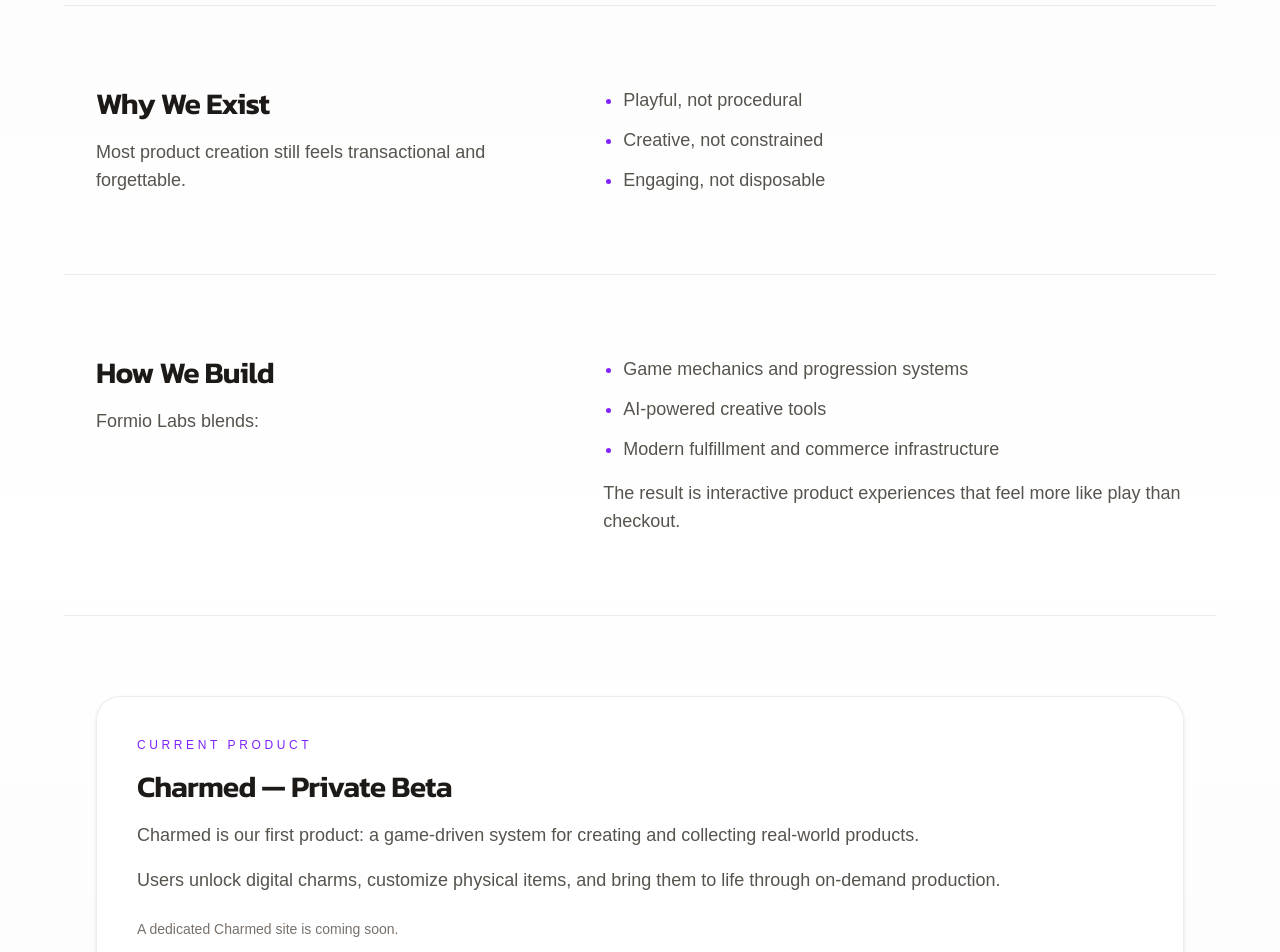
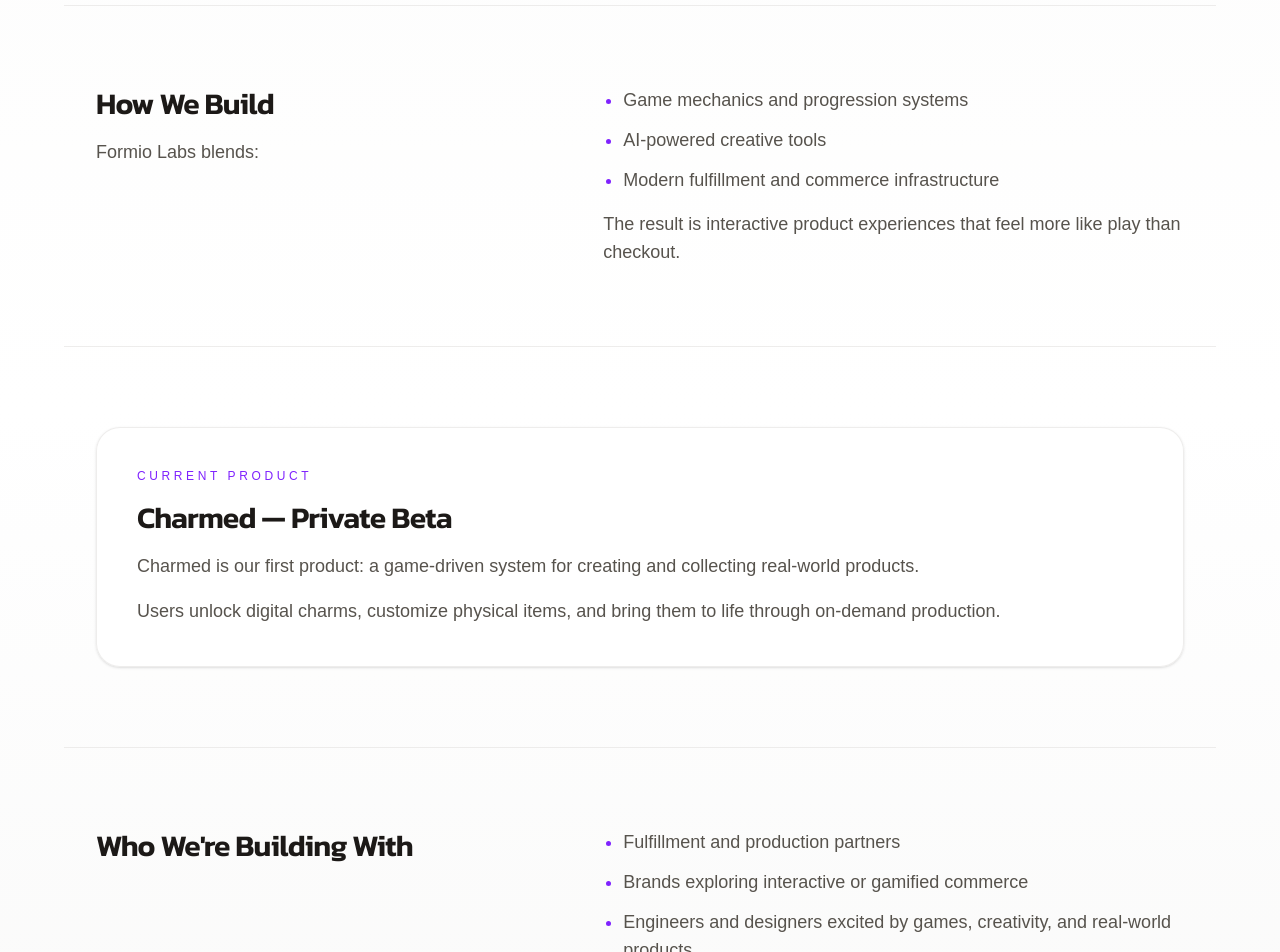
Before and after one commit to formio-labs/formiolabs-site, a Next.js app: page / in a window 1280 px wide. Shown: the part 880-1832 px from the top of the page. Built offline with nearby package versions, Linux system fonts and the light colour scheme.

Commit message:
Removed a few parts.

```diff
--- a/src/app/page.tsx
+++ b/src/app/page.tsx
@@ -41,24 +41,6 @@
           <div className="grid gap-8 lg:grid-cols-[0.9fr_1.1fr]">
             <div className="space-y-4">
               <h2 className="font-display text-2xl font-semibold tracking-tight text-stone-900 sm:text-3xl">
-                Why We Exist
-              </h2>
-              <p className="text-lg text-stone-600">
-                Most product creation still feels transactional and forgettable.
-              </p>
-            </div>
-            <ul className="list-disc space-y-3 pl-5 text-lg text-stone-600 marker:text-violet-600">
-              <li>Playful, not procedural</li>
-              <li>Creative, not constrained</li>
-              <li>Engaging, not disposable</li>
-            </ul>
-          </div>
-        </Section>
-
-        <Section className="border-t border-stone-200/70 py-14 sm:py-20">
-          <div className="grid gap-8 lg:grid-cols-[0.9fr_1.1fr]">
-            <div className="space-y-4">
-              <h2 className="font-display text-2xl font-semibold tracking-tight text-stone-900 sm:text-3xl">
                 How We Build
               </h2>
               <p className="text-lg text-stone-600">Formio Labs blends:</p>
@@ -95,9 +77,6 @@
                 them to life through on-demand production.
               </p>
             </div>
-            <p className="mt-6 text-sm text-stone-500">
-              A dedicated Charmed site is coming soon.
-            </p>
           </div>
         </Section>
 
```
Also changed, not shown: public/hero-machine.webp (added).
